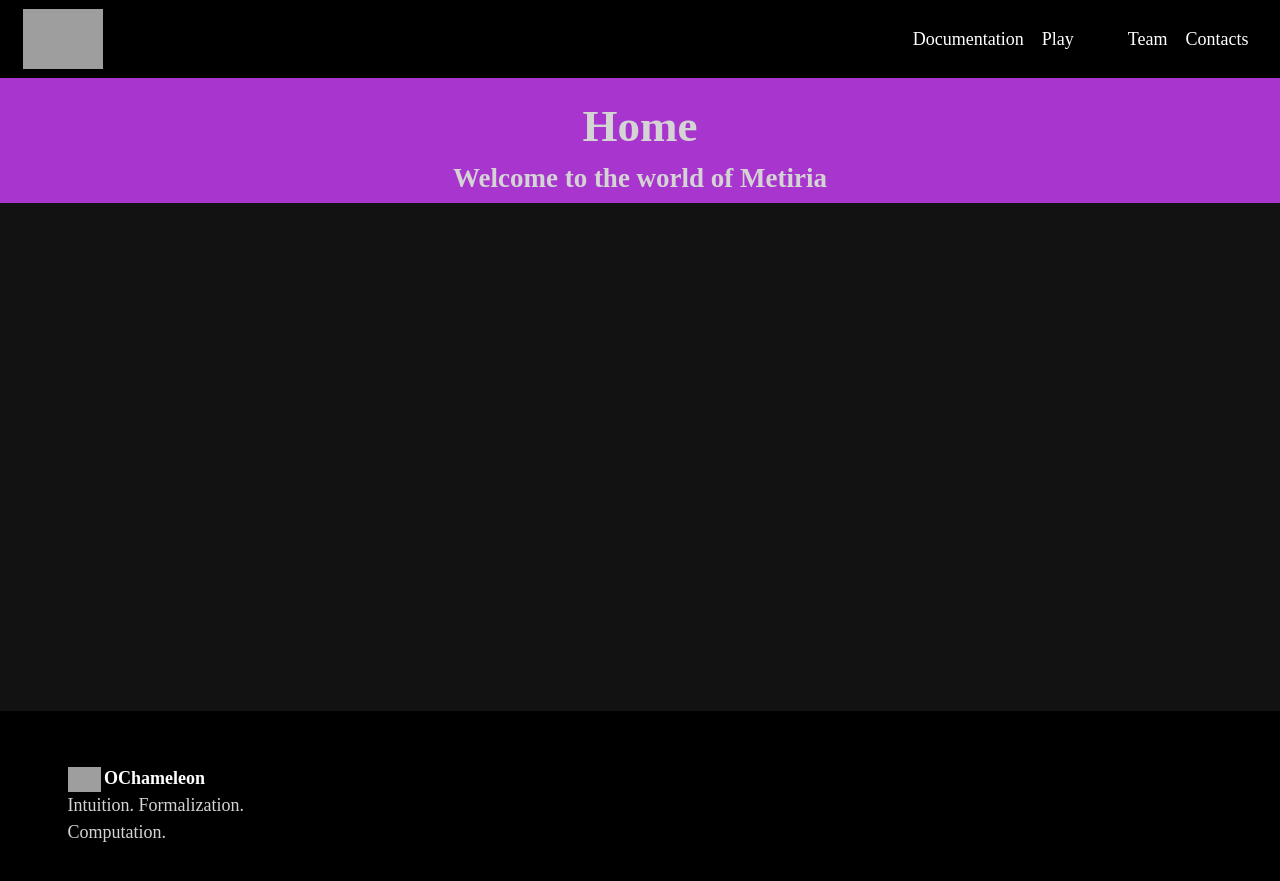
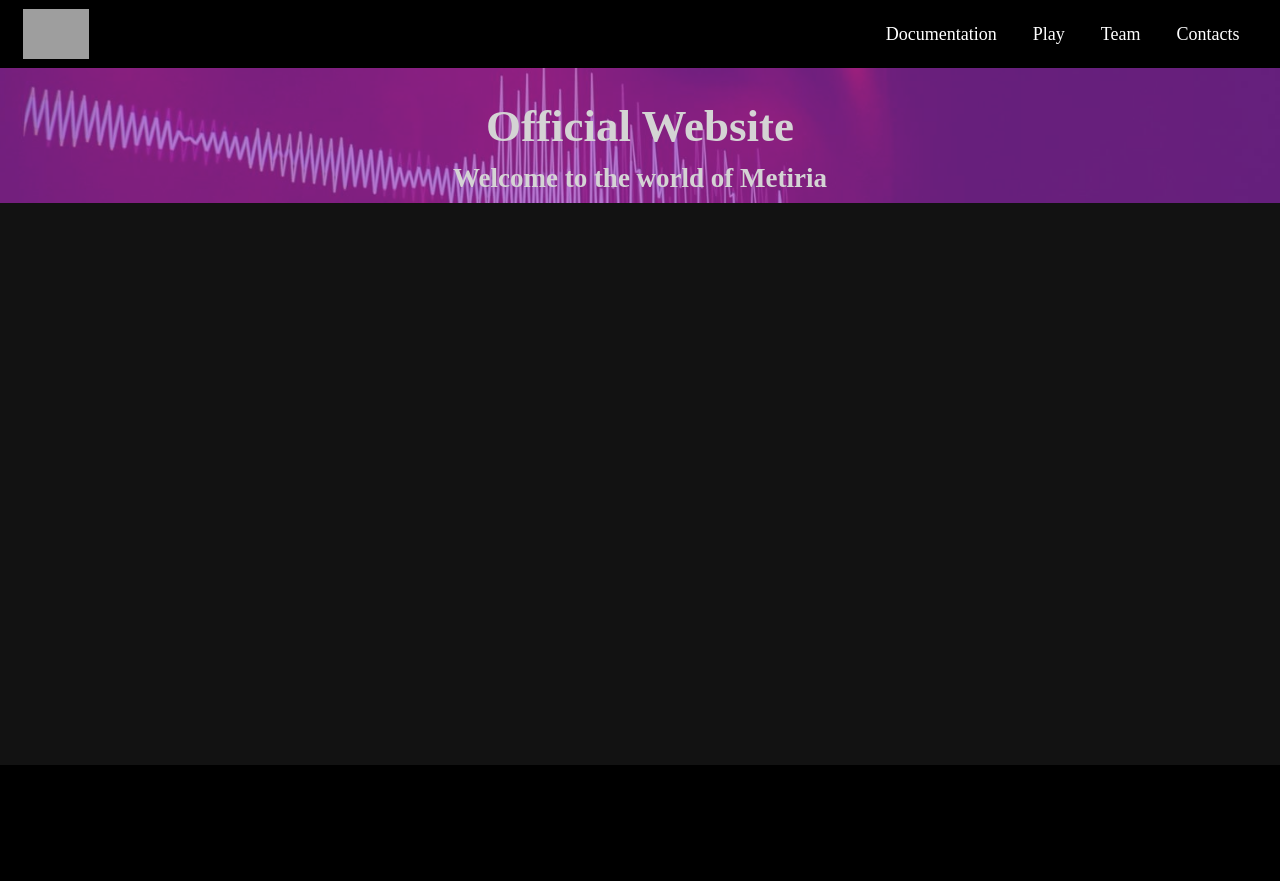
Before and after one commit to Metiria/metiria.github.io, a Jekyll site: the page built from index.html, in a window 1280 px wide. Shown: the top 881 px of the page. Built offline with Jekyll 4.4.1, drawn with Linux system fonts in a browser that asks for light colours; some web fonts are replaced; grey boxes are pictures that could not be loaded.

Commit message:
Testing background image

```diff
--- a/_includes/footer.html
+++ b/_includes/footer.html
@@ -3,9 +3,7 @@
         <div class="row">
             <div class="col-3">
                 <a href="{{ '/' | relative_url }}" class="footer-brand">
-                    <img src="{{ '/files/logo/colour-icon-square-top.png' | relative_url }}" width="33" alt="Logo"><b>OChameleon</b>
                 </a><br>
-                Intuition. Formalization. Computation.
             </div>
             <div class="col-9">
 
--- a/_includes/menu.html
+++ b/_includes/menu.html
@@ -1,39 +1,28 @@
 <nav class="navbar navbar-expand-lg navbar-dark fixed-top p-2">
-    <div class="container-xxl navbar-container">
+    <div class="container-xxl">
+        <a href="{{ '/' | relative_url }}" class="navbar-brand">
+            <img src="{{ '/files/logo/transparent_background/Logo/5-7.png' | relative_url }}" height="50" alt="Logo">
+        </a>
+
         <button class="navbar-toggler" type="button" data-bs-toggle="collapse" data-bs-target="#navbarMenu" aria-controls="navbarMenu" aria-expanded="false" aria-label="Toggle navigation">
             <span class="navbar-toggler-icon"></span>
         </button>
 
-        <div class="navbar-center">
-            <a href="{{ '/' | relative_url }}" class="navbar-brand">
-                <img src="{{ '/files/logo/transparent_background/Logo/5-7.png' | relative_url }}" height="60" alt="Logo">
-            </a>
-        </div>
-
         <div class="collapse navbar-collapse" id="navbarMenu">
-            <div class="navbar-left-menu">
-                <ul class="navbar-nav navbar-nav-left">
+            <ul class="navbar-nav ms-auto">
                 <li class="nav-item">
                     <a class="nav-link {% if page.url == '/documentation.html' %}active{% endif %}" href="{{ '/documentation.html' | relative_url }}">Documentation</a>
                 </li>
-
                 <li class="nav-item">
                     <a class="nav-link {% if page.url == '/play.html' %}active{% endif %}" href="{{ '/play.html' | relative_url }}">Play</a>
                 </li>
-                </ul>
-            </div>
-
-            <div class="navbar-right-menu">
-                <ul class="navbar-nav navbar-nav-right">
                 <li class="nav-item">
                     <a class="nav-link {% if page.url == '/team.html' %}active{% endif %}" href="{{ '/team.html' | relative_url }}">Team</a>
                 </li>
-
                 <li class="nav-item">
                     <a class="nav-link {% if page.url == '/contacts.html' %}active{% endif %}" href="{{ '/contacts.html' | relative_url }}">Contacts</a>
                 </li>
             </ul>
         </div>
     </div>
-    </div>
 </nav>
--- a/_layouts/default.html
+++ b/_layouts/default.html
@@ -7,9 +7,9 @@
         <link href="{{ '/static/structure/bootstrap/bootstrap.min.css' | relative_url }}" rel="stylesheet">
         <link href="{{ 'static/style.css' | relative_url }}" rel="stylesheet">
 
-        <title>Metiria | {{ page.title }}</title>
+        <title>Metiria - {{ page.title }}</title>
 
-        <link rel="icon" href="{{ '/files/logo/transparent_background/Logo/5-7.png' | relative_url }}" type="image/png">
+        <link rel="icon" href="{{ '/files/logo/transparent_background/Logo/3-6.png' | relative_url }}" type="image/png">
     </head>
 
     <body>
--- a/index.html
+++ b/index.html
@@ -1,6 +1,6 @@
 ---
 layout: default
-title: Home
+title: Official Website
 subtitle: Welcome to the world of Metiria
 ---
 
--- a/static/style.css
+++ b/static/style.css
@@ -111,6 +111,27 @@ nav {
 header {
     padding-top: 5.5rem;
     background-color: var(--header-background-color);
+    background-image: url('../files/concerts/sanremo rock/1.jpeg');
+    background-size: cover;
+    background-position: center;
+    background-attachment: fixed;
+    position: relative;
+}
+
+header::before {
+    content: '';
+    position: absolute;
+    top: 0;
+    left: 0;
+    right: 0;
+    bottom: 0;
+    background-color: rgba(169, 53, 207, 0.6);
+    pointer-events: none;
+}
+
+header .container {
+    position: relative;
+    z-index: 1;
 }
 
 footer {
@@ -190,93 +211,21 @@ footer {
     font-size: 0.25;
 }
 
-/* Centered navbar layout with left and right menu items */
-.navbar-container {
-    display: flex;
-    align-items: center;
-    justify-content: space-between;
-    gap: 2rem;
+/* Navbar styling */
+.navbar-brand {
+    margin-right: 1rem;
 }
 
-.navbar-toggler {
-    order: -2;
-    margin-right: auto;
+.navbar-nav .nav-link {
+    color: var(--link-color) !important;
+    margin: 0 0.5rem;
+    transition: color 0.3s ease;
 }
 
-.navbar-center {
-    display: flex;
-    align-items: center;
-    justify-content: center;
-    order: -1;
+.navbar-nav .nav-link:hover {
+    color: var(--hover-link-color) !important;
 }
 
-.navbar-collapse {
-    display: flex !important;
-    flex-direction: row;
-    align-items: center;
-    justify-content: flex-end;
-    flex-basis: auto !important;
-    gap: 2rem;
-    order: 1;
+.navbar-nav .nav-link.active {
+    color: var(--hover-link-color) !important;
 }
-
-.navbar-left-menu,
-.navbar-right-menu {
-    display: flex;
-    align-items: center;
-}
-
-.navbar-nav-left,
-.navbar-nav-right {
-    flex-direction: row;
-    gap: 0;
-    margin-bottom: 0;
-}
-
-.navbar-nav-left .nav-link,
-.navbar-nav-right .nav-link {
-    padding-right: 1rem;
-    padding-left: 1rem;
-}
-
-/* Mobile responsive */
-@media (max-width: 991px) {
-    .navbar-toggler {
-        order: 1;
-        margin-right: 0;
-    }
-
-    .navbar-center {
-        order: 2;
-        flex: 1;
-        margin-left: auto;
-        margin-right: 0;
-    }
-
-    .navbar-collapse {
-        flex-direction: column;
-        align-items: flex-start;
-        justify-content: flex-start;
-        gap: 1rem;
-        width: 100%;
-        order: 3;
-    }
-
-    .navbar-left-menu,
-    .navbar-right-menu {
-        flex-direction: column;
-        width: 100%;
-    }
-
-    .navbar-nav-left,
-    .navbar-nav-right {
-        flex-direction: column;
-        width: 100%;
-    }
-
-    .navbar-nav-left .nav-link,
-    .navbar-nav-right .nav-link {
-        padding-right: 0;
-        padding-left: 0;
-    }
-}
```
Also changed, not shown: files/concerts/sanremo rock/1.jpeg (added). Lines whose indentation alone changed are shown as unchanged.
